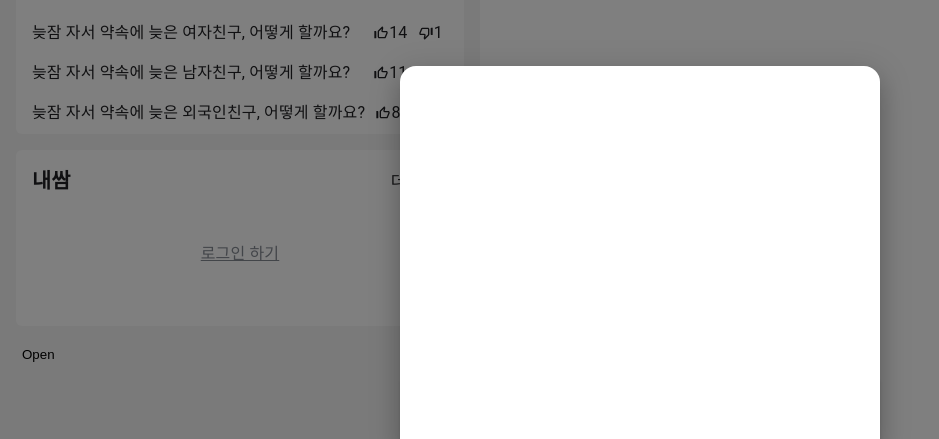
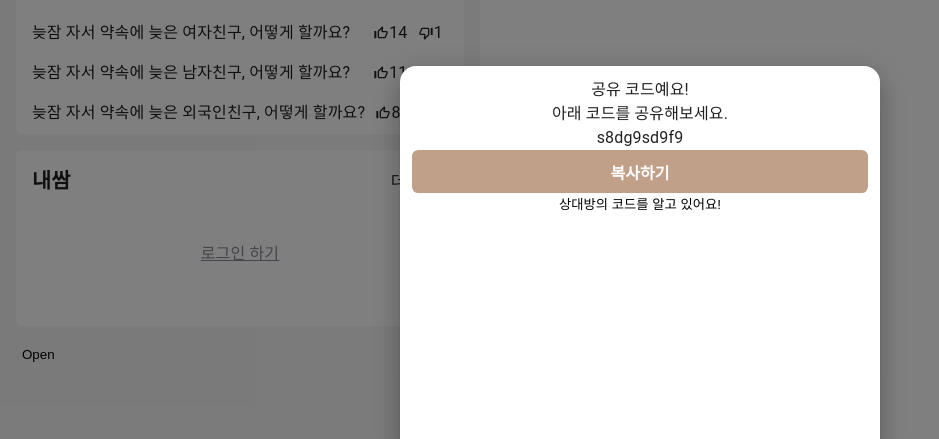
Before and after one commit to lorraine98/good-fight, a Next.js app: page /home in a window 1280 px wide. Both pictures are taken after a click on the button "Open". Shown: the part 358-797 px from the top of the page, without its empty margins (0-939 px from the left). Built offline with nearby package versions, Linux system fonts and the light colour scheme; no server answers; the database is empty.

Commit message:
Style bottom sheet

```diff
--- a/src/components/common/BottomSheet.tsx
+++ b/src/components/common/BottomSheet.tsx
@@ -1,16 +1,32 @@
 import { Global } from "@emotion/react";
+import styled from "@emotion/styled";
 import { SwipeableDrawer } from "@mui/material";
-import { useEffect, useState } from "react";
+import { ReactElement, useEffect, useState } from "react";
 
 interface Props {
   open: boolean;
   onClose: () => void;
   onOpen: () => void;
+  children: ReactElement;
 }
 
-const BottomSheet = ({ open, onClose, onOpen }: Props) => {
+const BottomSheet = ({ open, onClose, onOpen, children }: Props) => {
   const [container, setContainer] = useState<HTMLElement | null>();
   const drawerBleeding = 24;
+
+  const swipeableDrawerStyle = {
+    display: "flex",
+    justifyContent: "center",
+    alignItems: "flex-end",
+    "& .MuiPaper-root": {
+      height: `calc(50% - ${drawerBleeding}px)`,
+      overflow: "visible",
+      borderTopLeftRadius: "16px",
+      borderTopRightRadius: "16px",
+      maxWidth: "30rem",
+      position: "static",
+    },
+  };
 
   useEffect(() => {
     setContainer(document.getElementById("__next"));
@@ -18,30 +34,28 @@ const BottomSheet = ({ open, onClose, onOpen }: Props) => {
 
   return (
     <>
-      <Global
-        styles={{
-          ".MuiDrawer-root > .MuiPaper-root": {
-            height: `calc(50% - ${drawerBleeding}px)`,
-            left: "calc(50% - 240px)",
-            overflow: "visible",
-            borderTopLeftRadius: 16,
-            borderTopRightRadius: 16,
-            maxWidth: "30rem",
-          },
-        }}
-      />
       <SwipeableDrawer
+        sx={{ ...swipeableDrawerStyle }}
         container={container}
         anchor="bottom"
         open={open}
         onClose={onClose}
         onOpen={onOpen}
-        swipeAreaWidth={56}
         disableSwipeToOpen={false}
         ModalProps={{
           keepMounted: true,
         }}
-      />
+      >
+        <div className="inner">{children}</div>
+      </SwipeableDrawer>
+      <style jsx>{`
+        .inner {
+          display: flex;
+          flex-direction: column;
+          align-items: center;
+          margin: 12px;
+        }
+      `}</style>
     </>
   );
 };
--- a/src/pages/home/index.tsx
+++ b/src/pages/home/index.tsx
@@ -13,6 +13,7 @@ import { useTheme } from "@mui/system";
 import { useAuth } from "../auth/hook/useAuth";
 import LoginTextButton from "src/components/common/LoginTextButton";
 import BottomSheet from "src/components/common/BottomSheet";
+import Button from "src/shared/components/button";
 
 export interface FightsInfo {
   content: string;
@@ -92,26 +93,25 @@ const index = () => {
   return (
     <>
       <Container marginX={1}>
+        <div style={{ position: "relative" }}>
           {!isAuthorized && (
             <LoginTextButton
               style={{
                 position: "absolute",
-              top: "240px",
+                top: "160px",
                 left: "calc(50% - 36px)",
                 color: "black",
               }}
             />
           )}
-        <div
-          className={isAuthorized ? "" : "overlay"}
-          style={{ position: "relative" }}
-        >
+          <div className={isAuthorized ? "" : "overlay"}>
             <Photo />
             <RecentFightBox
               style={{ position: "absolute", bottom: "0" }}
               content={recentMyFightsData?.content || "로그인해서 확인하기."}
               solved={recentMyFightsData?.solved || "willSolve"}
             />
+          </div>
         </div>
         <Ad />
         <Board
@@ -129,7 +129,15 @@ const index = () => {
           open={open}
           onClose={toggleDrawer(false)}
           onOpen={toggleDrawer(true)}
-        />
+        >
+          <>
+            <p>공유 코드예요!</p>
+            <p>아래 코드를 공유해보세요.</p>
+            <div>s8dg9sd9f9</div>
+            <Button>복사하기</Button>
+            <button>상대방의 코드를 알고 있어요!</button>
+          </>
+        </BottomSheet>
         <button onClick={toggleDrawer(true)}>Open</button>
       </Container>
       <style jsx>{`
```
Lines whose indentation alone changed are shown as unchanged.
